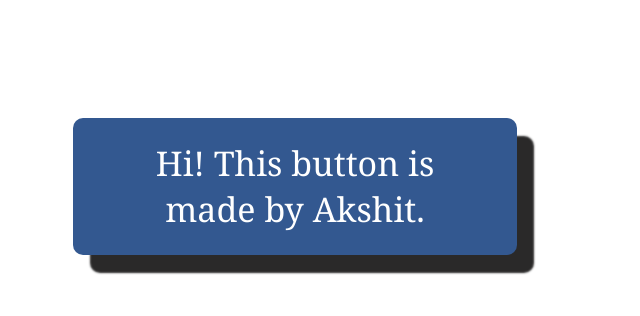
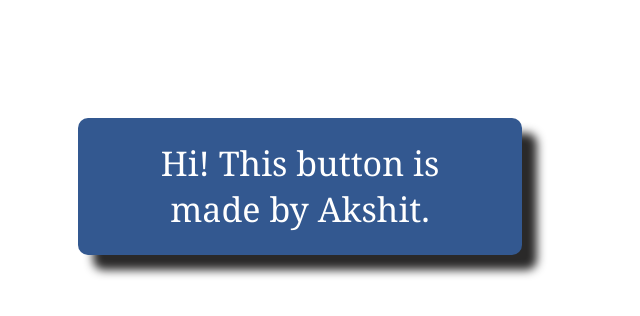
Before and after one commit to akspa-reference/keyboard-like-button, a plain HTML site: page index.html in a window 1280 px wide. In both pictures the pointer is over the element "Hi! This button is made by Akshit.". Shown: the whole page, without its empty margins (0-640 px from the left). Drawn offline with Linux system fonts and the light colour scheme.

Commit message:
Update style.css

```diff
--- a/style.css
+++ b/style.css
@@ -8,19 +8,19 @@ div {
   background-color: rgb(51, 88, 144);
   cursor: pointer;
   border-radius: 10px;
-  box-shadow: 5px 5px 2px rgb(42, 41, 41);
+  box-shadow: 5px 5px 5px rgb(42, 41, 41);
   transition: 1s;
   font-family:Georgia, 'Times New Roman', Times, serif
 }
 
 div:hover{
-    box-shadow: 17px 18px 2px rgb(42, 41, 41);
-    transform: translate(-15px, -10px) ;
+    transform: translate(-10px, -10px) ;
+    box-shadow: 15px 15px 10px rgb(42, 41, 41);
     transition: 0.8s;
 }
 
 div:active {
+  transform: translate(3px, 3px);
   box-shadow: 2px 2px 2px rgb(42, 41, 41);
-  transform: translate(3px, 3px);
   transition: 0.4s;
 }
```
